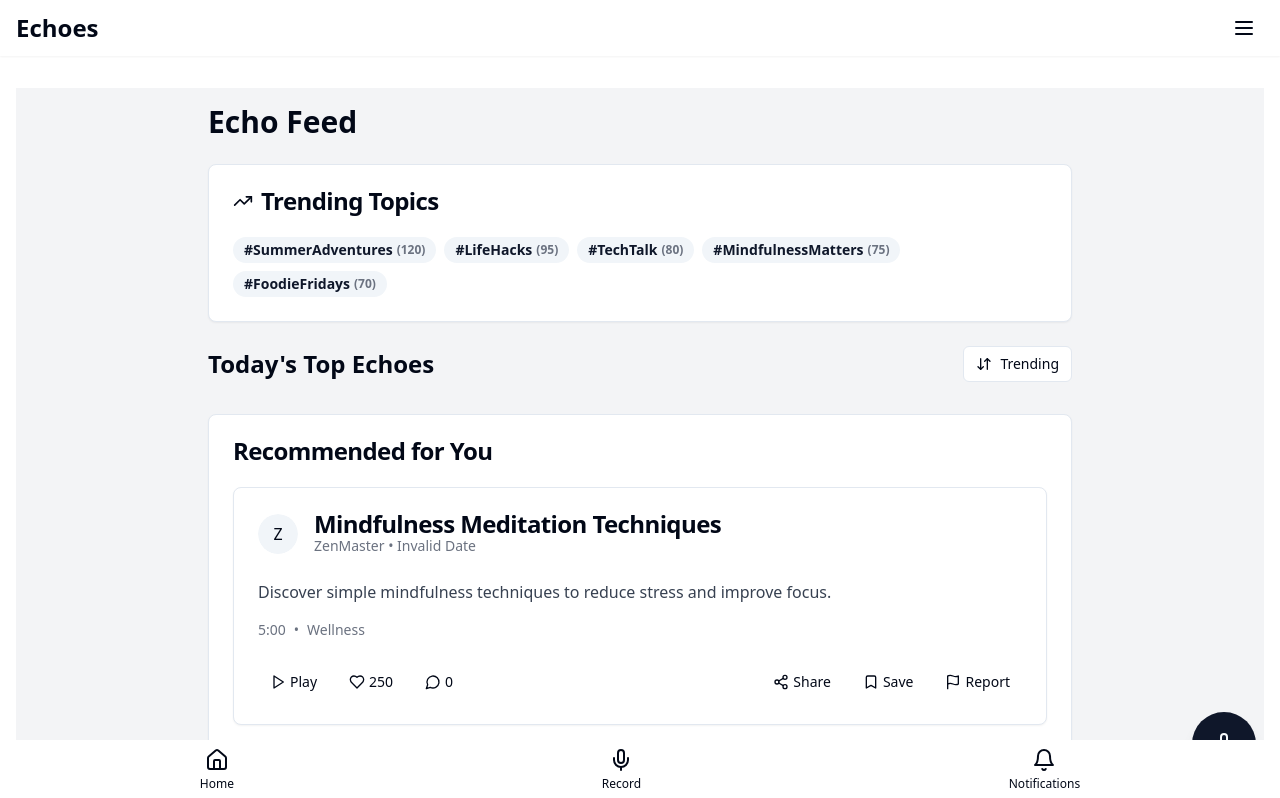
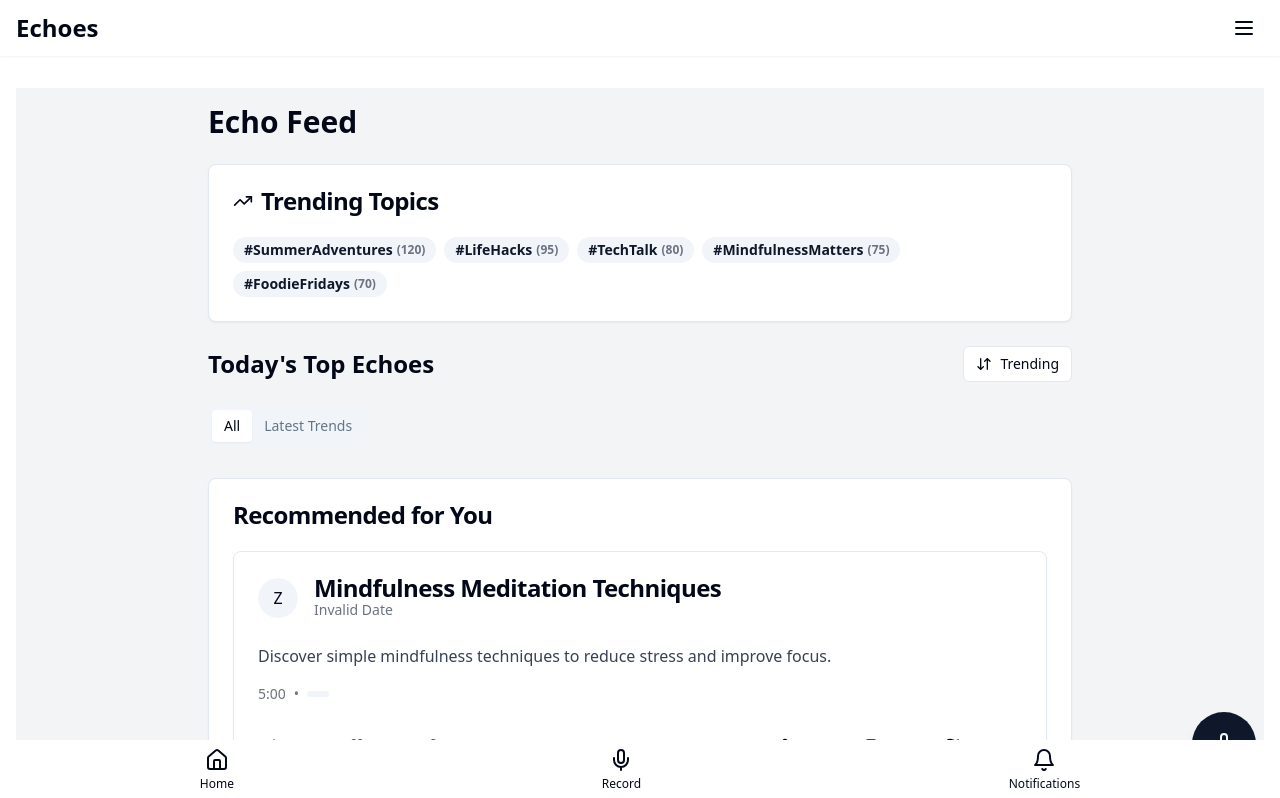
Before and after one commit to dhyabi2/echo-narratives, a React (Vite) app: page / in a window 1280 px wide. Shown: the top 798 px of the page. Built offline with nearby package versions, Linux system fonts and the light colour scheme.

Commit message:
Fix trend display in new echo
Ensure new trends are displayed in the added echo card and create a new tab on the home page for latest trends.
[skip gpt_engineer]

```diff
--- a/src/components/EchoCard.jsx
+++ b/src/components/EchoCard.jsx
@@ -8,6 +8,7 @@ import { toast } from 'sonner';
 import EchoPlaybackOverlay from './EchoPlaybackOverlay';
 import ShareEchoScreen from './ShareEchoScreen';
 import ReportEchoModal from './ReportEchoModal';
+import { Badge } from './ui/badge';
 
 const EchoCard = ({ echo, onEchoUpdated }) => {
   const [isLiked, setIsLiked] = useState(echo.isLiked || false);
@@ -58,7 +59,7 @@ const EchoCard = ({ echo, onEchoUpdated }) => {
             </Avatar>
             <div>
               <CardTitle>{echo.title}</CardTitle>
-              <p className="text-sm text-gray-500">{echo.author || 'Anonymous'} • {new Date(echo.createdAt).toLocaleDateString()}</p>
+              <p className="text-sm text-gray-500">{new Date(echo.createdAt).toLocaleDateString()}</p>
             </div>
           </div>
         </CardHeader>
@@ -67,7 +68,7 @@ const EchoCard = ({ echo, onEchoUpdated }) => {
           <div className="mt-4 flex items-center space-x-2 text-sm text-gray-500">
             <span>{echo.duration}</span>
             <span>•</span>
-            <span>{echo.category}</span>
+            <Badge variant="secondary">{echo.trend}</Badge>
           </div>
         </CardContent>
         <CardFooter className="flex justify-between">
--- a/src/components/HomeScreen.jsx
+++ b/src/components/HomeScreen.jsx
@@ -11,10 +11,11 @@ import { useNavigate } from 'react-router-dom';
 const sortOptions = ['Trending', 'Newest', 'Most Liked'];
 
 const HomeScreen = () => {
-  const [activeTopic, setActiveTopic] = useState('All');
+  const [activeTab, setActiveTab] = useState('all');
   const [sortBy, setSortBy] = useState('Trending');
   const [echoes, setEchoes] = useState([]);
   const [trendingTopics, setTrendingTopics] = useState([]);
+  const [latestTrends, setLatestTrends] = useState([]);
   const [isOnline, setIsOnline] = useState(navigator.onLine);
   const navigate = useNavigate();
 
@@ -23,7 +24,8 @@ const HomeScreen = () => {
       const fetchedEchoes = await getEchoes();
       const fetchedTopics = await getTrendingTopics();
       setEchoes(fetchedEchoes);
-      setTrendingTopics(['All', ...fetchedTopics.map(topic => topic.name)]);
+      setTrendingTopics(fetchedTopics);
+      setLatestTrends(fetchedTopics.slice(0, 5)); // Get the 5 most recent trends
     };
     fetchData();
 
@@ -42,7 +44,7 @@ const HomeScreen = () => {
   };
 
   const filteredEchoes = echoes.filter(echo =>
-    activeTopic === 'All' || echo.topics.includes(activeTopic)
+    activeTab === 'all' || echo.trend === activeTab
   );
 
   const sortedEchoes = [...filteredEchoes].sort((a, b) => {
@@ -77,11 +79,41 @@ const HomeScreen = () => {
         </Button>
       </div>
 
-      <div className="space-y-6 mt-6">
-        {sortedEchoes.map((echo) => (
-          <EchoCard key={echo.id} echo={echo} onEchoUpdated={handleEchoUpdated} />
+      <Tabs value={activeTab} onValueChange={setActiveTab} className="mb-6">
+        <TabsList>
+          <TabsTrigger value="all">All</TabsTrigger>
+          <TabsTrigger value="latest">Latest Trends</TabsTrigger>
+          {trendingTopics.map(topic => (
+            <TabsTrigger key={topic.id} value={topic.name}>{topic.name}</TabsTrigger>
+          ))}
+        </TabsList>
+        <TabsContent value="all">
+          <div className="space-y-6">
+            {sortedEchoes.map((echo) => (
+              <EchoCard key={echo.id} echo={echo} onEchoUpdated={handleEchoUpdated} />
+            ))}
+          </div>
+        </TabsContent>
+        <TabsContent value="latest">
+          <div className="space-y-6">
+            {latestTrends.map((trend) => (
+              <div key={trend.id} className="p-4 bg-white rounded-lg shadow">
+                <h3 className="text-lg font-semibold">{trend.name}</h3>
+                <p className="text-sm text-gray-500">Echoes: {trend.echoCount}</p>
+              </div>
+            ))}
+          </div>
+        </TabsContent>
+        {trendingTopics.map(topic => (
+          <TabsContent key={topic.id} value={topic.name}>
+            <div className="space-y-6">
+              {sortedEchoes.filter(echo => echo.trend === topic.name).map((echo) => (
+                <EchoCard key={echo.id} echo={echo} onEchoUpdated={handleEchoUpdated} />
+              ))}
+            </div>
+          </TabsContent>
         ))}
-      </div>
+      </Tabs>
 
       <RecommendedEchoes />
 
```
Also changed, not shown: src/lib/db.js.
